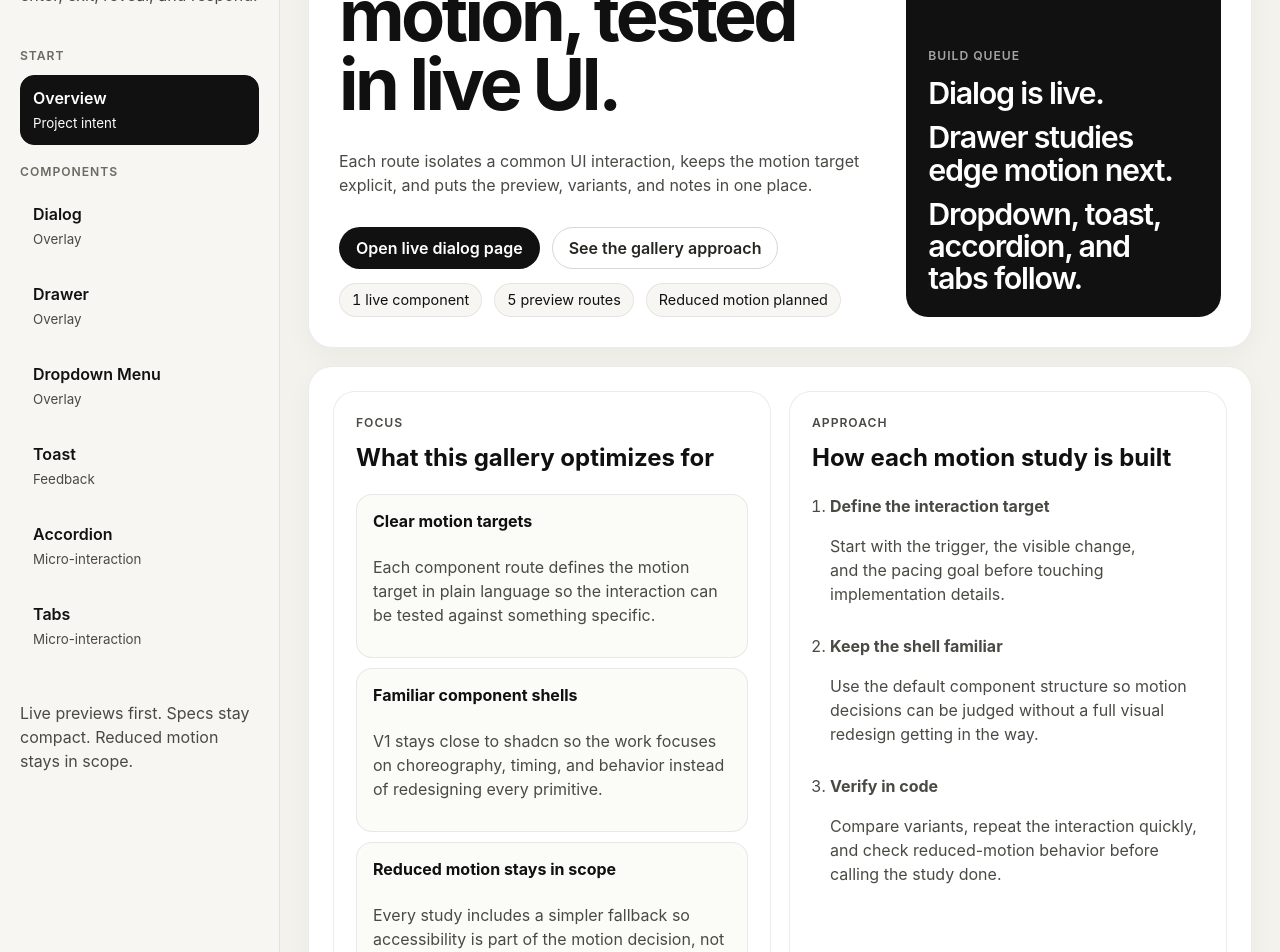
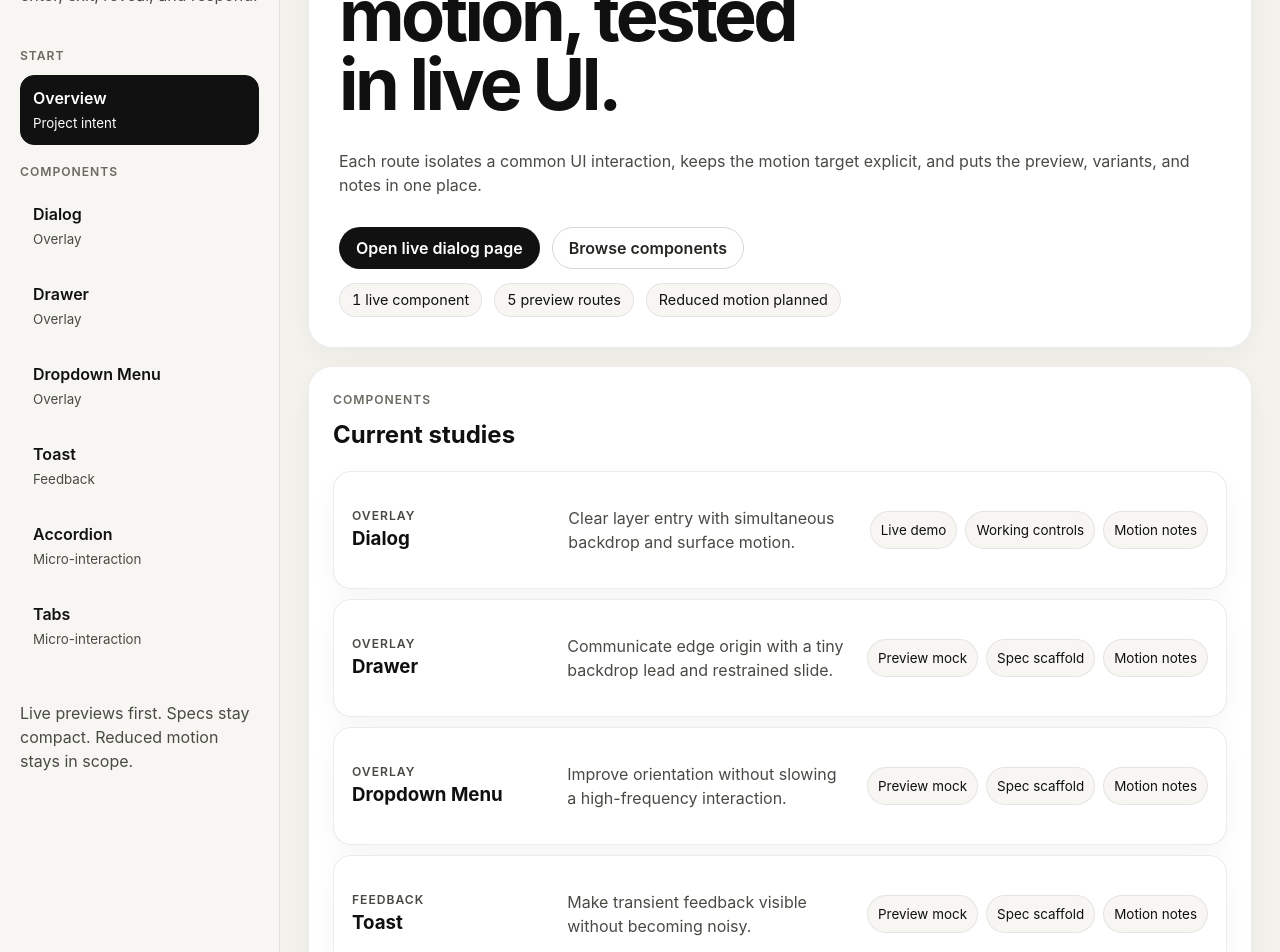
Before and after one commit to nicolas-m-design/shadcn-motion-lab, a React (Vite) app: page /#/ in a window 1280 px wide. Shown: the part 180-1132 px from the top of the page. Built offline with nearby package versions, Linux system fonts and the light colour scheme.

Commit message:
Simplify overview page copy

```diff
--- a/src/components/OverviewPage.tsx
+++ b/src/components/OverviewPage.tsx
@@ -1,5 +1,5 @@
 import { Link } from 'react-router-dom'
-import { motionSections, overviewCards, workflowSteps } from '../routes/content'
+import { motionSections } from '../routes/content'
 
 export function OverviewPage() {
   const liveCount = motionSections.filter(section => section.slug === 'dialog').length
@@ -7,7 +7,7 @@ export function OverviewPage() {
 
   return (
     <div className="page page--overview">
-      <header className="page-hero">
+      <header className="page-hero page-hero--simple">
         <div className="page-hero__content">
           <p className="eyebrow">Overview</p>
           <h1>Component motion, tested in live UI.</h1>
@@ -18,8 +18,8 @@ export function OverviewPage() {
             <Link className="button button--primary" to="/components/dialog">
               Open live dialog page
             </Link>
-            <a className="button button--secondary" href="#approach">
-              See the gallery approach
+            <a className="button button--secondary" href="#components">
+              Browse components
             </a>
           </div>
           <div className="hero-stat-row">
@@ -28,47 +28,9 @@ export function OverviewPage() {
             <span className="hero-stat">Reduced motion planned</span>
           </div>
         </div>
-        <div className="poster-panel">
-          <p className="poster-panel__eyebrow">Build queue</p>
-          <p className="poster-panel__line">Dialog is live.</p>
-          <p className="poster-panel__line">Drawer studies edge motion next.</p>
-          <p className="poster-panel__line">Dropdown, toast, accordion, and tabs follow.</p>
-        </div>
       </header>
 
-      <section className="content-section content-section--overview-grid" id="approach">
-        <div className="doc-block doc-block--plain">
-          <div className="section-heading">
-            <p className="eyebrow">Focus</p>
-            <h2>What this gallery optimizes for</h2>
-          </div>
-          <div className="compact-list">
-            {overviewCards.map(card => (
-              <article className="compact-list__item" key={card.title}>
-                <strong>{card.title}</strong>
-                <p>{card.copy}</p>
-              </article>
-            ))}
-          </div>
-        </div>
-
-        <div className="doc-block doc-block--plain">
-          <div className="section-heading">
-            <p className="eyebrow">Approach</p>
-            <h2>How each motion study is built</h2>
-          </div>
-          <ol className="workflow-list workflow-list--compact">
-            {workflowSteps.map(step => (
-              <li key={step.title}>
-                <strong>{step.title}</strong>
-                <p>{step.copy}</p>
-              </li>
-            ))}
-          </ol>
-        </div>
-      </section>
-
-      <section className="content-section">
+      <section className="content-section" id="components">
         <div className="section-heading">
           <p className="eyebrow">Components</p>
           <h2>Current studies</h2>
--- a/src/routes/content.ts
+++ b/src/routes/content.ts
@@ -9,42 +9,6 @@ export type MotionSection = {
   variants: string[]
   checks: string[]
 }
-
-export const overviewCards = [
-  {
-    title: 'Clear motion targets',
-    copy:
-      'Each component route defines the motion target in plain language so the interaction can be tested against something specific.',
-  },
-  {
-    title: 'Familiar component shells',
-    copy:
-      'V1 stays close to shadcn so the work focuses on choreography, timing, and behavior instead of redesigning every primitive.',
-  },
-  {
-    title: 'Reduced motion stays in scope',
-    copy:
-      'Every study includes a simpler fallback so accessibility is part of the motion decision, not a follow-up task.',
-  },
-]
-
-export const workflowSteps = [
-  {
-    title: 'Define the interaction target',
-    copy:
-      'Start with the trigger, the visible change, and the pacing goal before touching implementation details.',
-  },
-  {
-    title: 'Keep the shell familiar',
-    copy:
-      'Use the default component structure so motion decisions can be judged without a full visual redesign getting in the way.',
-  },
-  {
-    title: 'Verify in code',
-    copy:
-      'Compare variants, repeat the interaction quickly, and check reduced-motion behavior before calling the study done.',
-  },
-]
 
 export const motionSections: MotionSection[] = [
   {
--- a/src/styles/app.css
+++ b/src/styles/app.css
@@ -239,6 +239,10 @@ small {
 
 .page-hero {
   grid-template-columns: minmax(0, 1.3fr) minmax(250px, 0.75fr);
+}
+
+.page-hero--simple {
+  grid-template-columns: 1fr;
 }
 
 .component-hero--with-aside {
```
